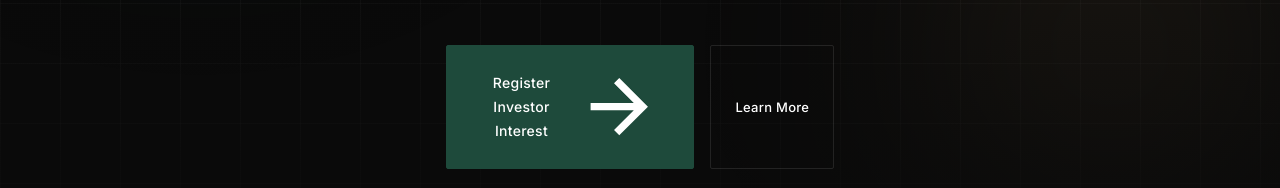
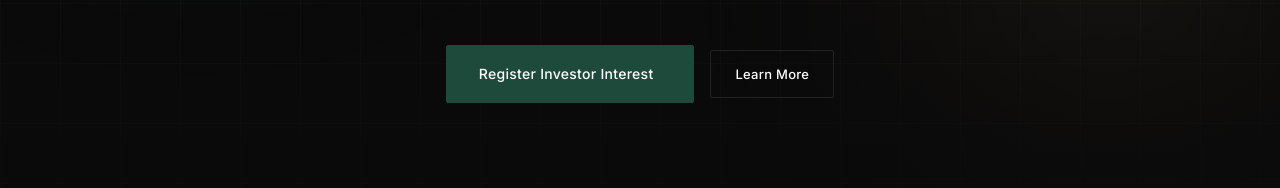
Before and after one commit to jwebdesignservice/desert-falcons, a plain HTML site: page investors.html in a window 1280 px wide. Shown: the part 597-785 px from the top of the page. Drawn offline with nearby package versions, Linux system fonts and the light colour scheme.

Commit message:
Fix hero CTA button text wrapping — add white-space nowrap

```diff
--- a/investors.css
+++ b/investors.css
@@ -138,11 +138,16 @@
     gap: var(--space-sm);
     justify-content: center;
     flex-wrap: wrap;
+    align-items: center;
+}
+.inv-hero-cta .btn {
+    white-space: nowrap;
 }
 
 .inv-cta-btn {
     background: var(--royal-green);
     border-color: var(--royal-green);
+    white-space: nowrap;
 }
 .inv-cta-btn:hover {
     background: var(--royal-green-light);
```
